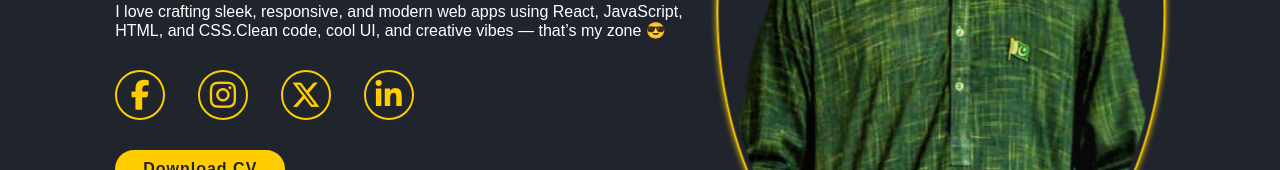
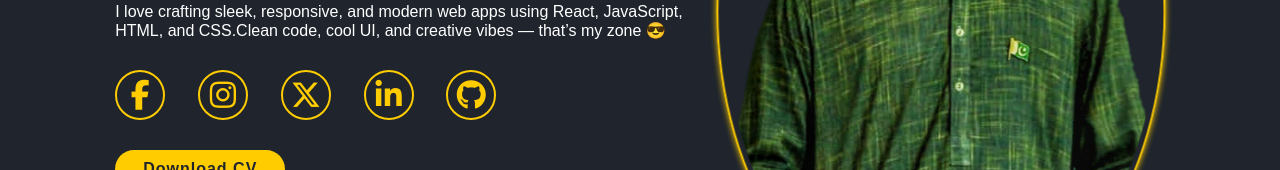
Before and after one commit to AdnanBachaKhan/portfolio, a plain HTML site: page portfolio/index.html in a window 1280 px wide. Shown: the part 428-598 px from the top of the page. Drawn offline with Linux system fonts and the light colour scheme.

Commit message:
github-logo add

```diff
--- a/portfolio/index.html
+++ b/portfolio/index.html
@@ -35,6 +35,7 @@
           <a href="#"><i class="fa-brands fa-instagram"></i></a>
           <a href="#"><i class="fa-brands fa-x-twitter"></i></a>
           <a href="#"><i class="fa-brands fa-linkedin-in"></i></a>
+          <a href="#"><i class="fa-brands fa-github"></i></a>
         </div>
         <a href="#" class="btn">Download CV</a>
       </div>
```
